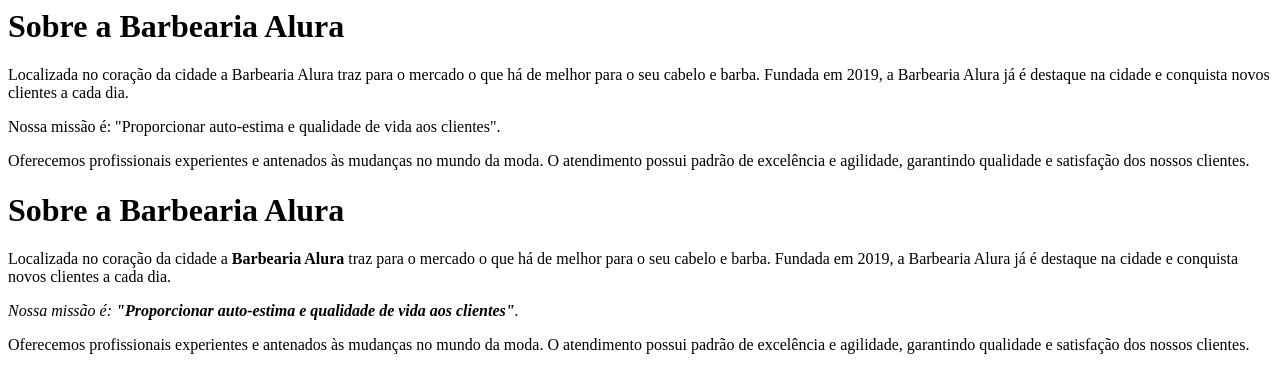
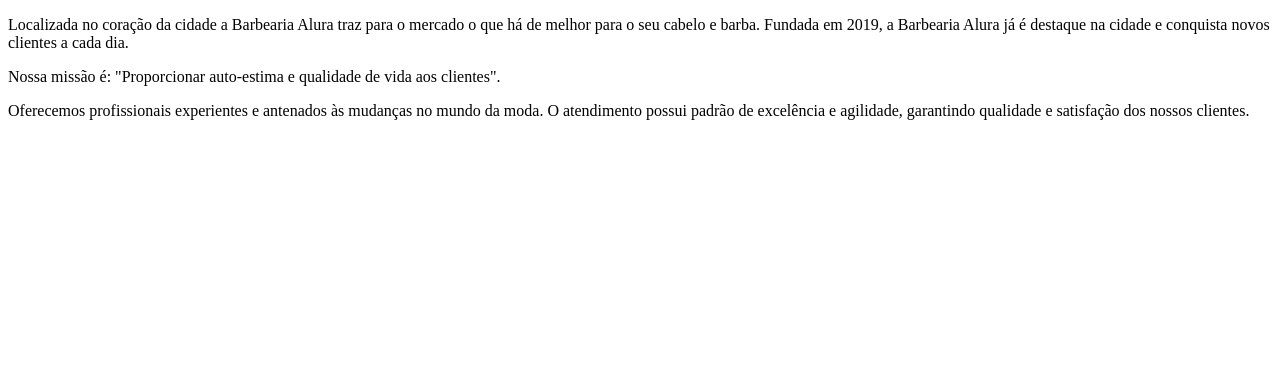
Before and after one commit to jogabriel244/barbearia-alura, a plain HTML site: page index.html in a window 1280 px wide. Drawn offline with Linux system fonts and the light colour scheme.

Commit message:
Add files via upload

```diff
--- a/index.html
+++ b/index.html
@@ -1,18 +1,14 @@
-<h1>Sobre a Barbearia Alura</h1>
+<!DOCTYPE html>
+<html lang="pt-br">
+    <meta charset="UTF-8">
 
-<p>Localizada no coração da cidade a Barbearia Alura traz para o mercado o que há de melhor para o seu cabelo e barba.
-Fundada em 2019, a Barbearia Alura já é destaque na cidade e conquista novos clientes a cada dia.</p>
+    <title>Sobre a barbearia Alura</title>
 
-<p>Nossa missão é: "Proporcionar auto-estima e qualidade de vida aos clientes".</p>
+    <p>Localizada no coração da cidade a Barbearia Alura traz para o mercado o que há de melhor para o seu cabelo e barba.
+    Fundada em 2019, a Barbearia Alura já é destaque na cidade e conquista novos clientes a cada dia.</p>
 
-<p>Oferecemos profissionais experientes e antenados às mudanças no mundo da moda.
-O atendimento possui padrão de excelência e agilidade, garantindo qualidade e satisfação dos nossos clientes.</p>
-<h1>Sobre a Barbearia Alura</h1>
+    <p>Nossa missão é: "Proporcionar auto-estima e qualidade de vida aos clientes".</p>
 
-<p>Localizada no coração da cidade a <strong>Barbearia Alura</strong> traz para o mercado o que há de melhor para o seu cabelo e barba.
-Fundada em 2019, a Barbearia Alura já é destaque na cidade e conquista novos clientes a cada dia.</p>
-
-<p><em>Nossa missão é: <strong>"Proporcionar auto-estima e qualidade de vida aos clientes"</strong>.</em></p>
-
-<p>Oferecemos profissionais experientes e antenados às mudanças no mundo da moda.
-O atendimento possui padrão de excelência e agilidade, garantindo qualidade e satisfação dos nossos clientes.</p>
+    <p>Oferecemos profissionais experientes e antenados às mudanças no mundo da moda.
+     O atendimento possui padrão de excelência e agilidade, garantindo qualidade e satisfação dos nossos clientes.</p>
+</html>
```
